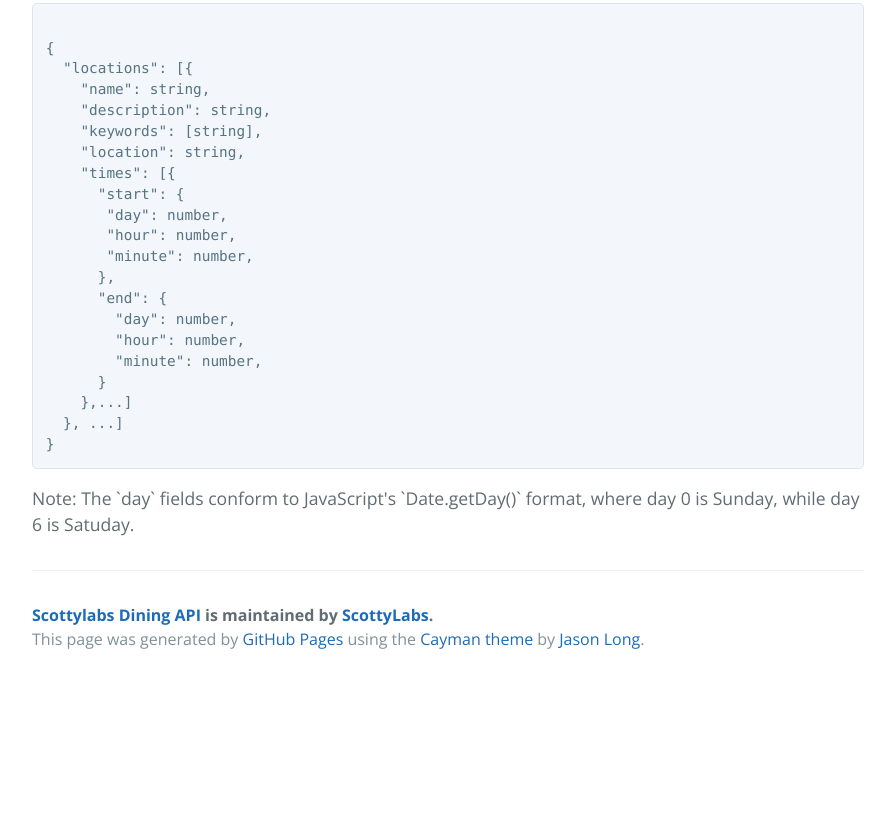
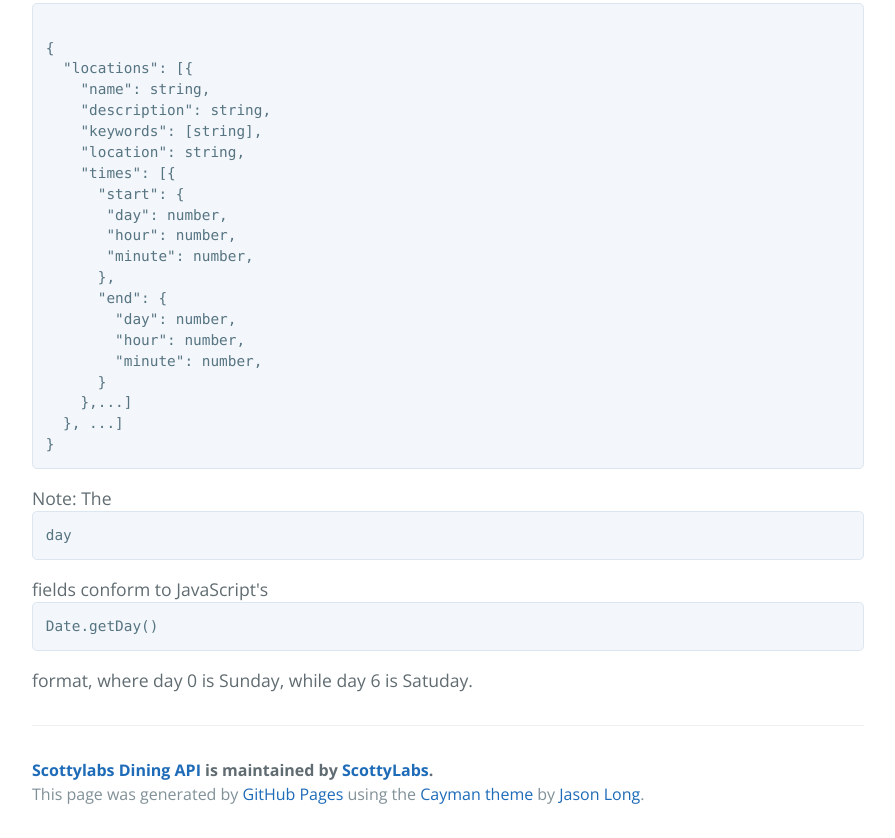
Before and after one commit to ScottyLabs/dining-api, a plain HTML site: page index.html in a window 1280 px wide. Shown: the part 982-1820 px from the top of the page, without its empty margins (192-1087 px from the left). Before the commit the page ends 1665 px from the top, so only its background shows below. Drawn offline with nearby package versions, Linux system fonts and the light colour scheme.

Commit message:
Update index.html

```diff
--- a/index.html
+++ b/index.html
@@ -64,7 +64,7 @@ applications.</p>
 }
 </code></pre>
 
-Note: The `day` fields conform to JavaScript's `Date.getDay()` format, where day 0 is Sunday, while day 6 is Satuday.
+Note: The <pre><code>day</code></pre> fields conform to JavaScript's <pre><code>Date.getDay()</code></pre> format, where day 0 is Sunday, while day 6 is Satuday.
       <footer class="site-footer">
         <span class="site-footer-owner"><a href="https://github.com/ScottyLabs/dining-api">Scottylabs Dining API</a> is maintained by <a href="https://github.com/ScottyLabs">ScottyLabs</a>.</span>
         <span class="site-footer-credits">This page was generated by <a href="https://pages.github.com">GitHub Pages</a> using the <a href="https://github.com/jasonlong/cayman-theme">Cayman theme</a> by <a href="https://twitter.com/jasonlong">Jason Long</a>.</span>
```
